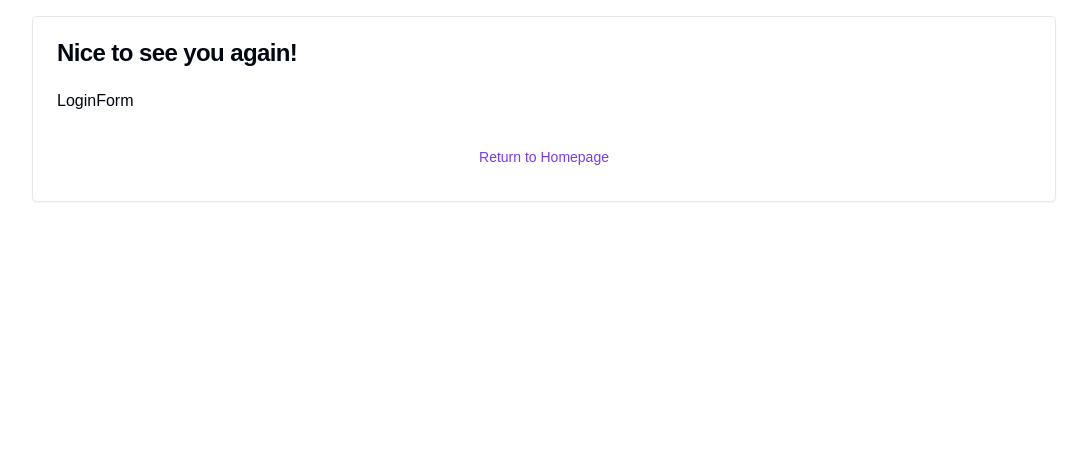
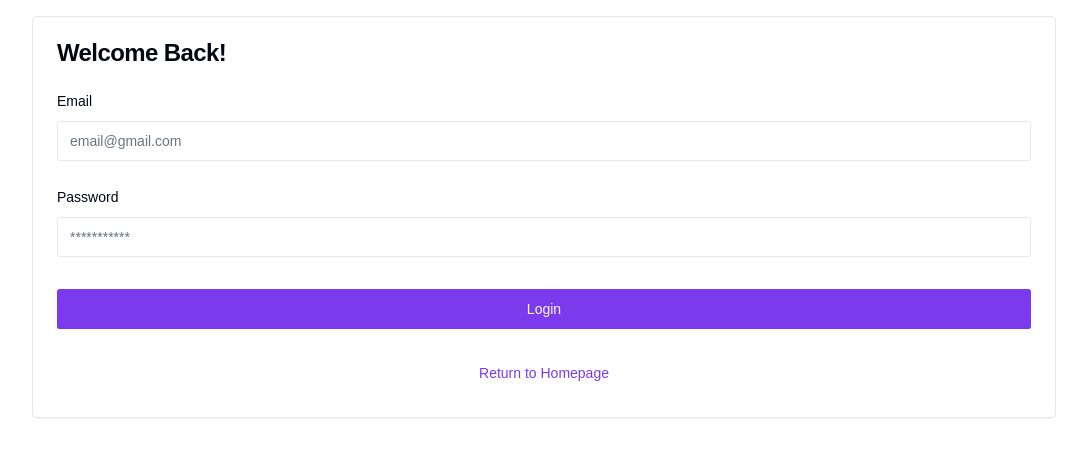
Before and after one commit to shlomiash/promotion-tracker, a Next.js app: page /auth/login in a window 1280 px wide. Shown: the top 456 px of the page, without its empty margins (96-1183 px from the left). Built offline with nearby package versions, Linux system fonts and the light colour scheme.

Commit message:
Now login validation works! only missing handling session and creating our admin credintials
Had problems with the login-schema so I tried to update some packages, eventully i accidently use the 'use server' in the wrong place. fixed that.

```diff
--- a/app/auth/login/page.tsx
+++ b/app/auth/login/page.tsx
@@ -1,4 +1,4 @@
-import LoginForm from "@/components/auth/login-form";
+import {LoginForm} from "@/components/auth/login-form";
 
 // Starting our auth flow
 export default function LoginPage(){
--- a/components/auth/login-form.tsx
+++ b/components/auth/login-form.tsx
@@ -1,12 +1,92 @@
+'use client'
+
 //This is our login form component that will be used in the login page.
 
 import AuthCard from "@/components/auth/auth-card";
+import { LoginSchema } from "@/types/login-schema";
+import { useForm } from "react-hook-form";
+import { z } from "zod";
+import { zodResolver } from "@hookform/resolvers/zod";
+import { Button } from "@/components/ui/button"
+import {
+  Form,
+  FormControl,
+  FormDescription,
+  FormField,
+  FormItem,
+  FormLabel,
+  FormMessage,
+} from "@/components/ui/form"
+import { Input } from "@/components/ui/input"
 
-export default function LoginForm() {
+
+export const LoginForm = () => {
+    const form = useForm<z.infer<typeof LoginSchema>>({
+      resolver: zodResolver(LoginSchema),
+      defaultValues: {
+        email: "",
+        password: "",
+      },
+    });
+
+    const onSubmit =   (values: z.infer<typeof LoginSchema>) => {
+        //Here is where the login locig will be implemented
+    };
+
     return (
-    <AuthCard backButtonHref="/" cardTitle="Nice to see you again!" backButtonLabel="Return to Homepage" >
-        {/* This is where the login form will be */}
-        <h1>LoginForm</h1>
-    </AuthCard>
-    )
-}
+      <AuthCard
+        cardTitle="Welcome Back!"
+        backButtonHref="/"
+        backButtonLabel="Return to Homepage"
+      >
+        <Form {...form}>
+          <form onSubmit={form.handleSubmit(onSubmit)} className="space-y-8">
+            <div className="flex flex-col gap-4">
+              <div>
+                <FormField
+                  control={form.control}
+                  name="email"
+                  render={({ field }) => (
+                    <FormItem>
+                      <FormLabel>Email</FormLabel>
+                      <FormControl>
+                        <Input
+                          placeholder="email@gmail.com"
+                          type="email"
+                          autoComplete="email"
+                          {...field}
+                        />
+                      </FormControl>
+                      <FormDescription/>
+                      <FormMessage/>
+                    </FormItem>
+                  )}
+                />
+              </div>
+              <div>
+              <FormField
+                control={form.control}
+                name="password"
+                render={({ field }) => (
+                  <FormItem>
+                    <FormLabel>Password</FormLabel>
+                    <FormControl>
+                      <Input
+                        placeholder="***********"
+                        type="password"
+                        autoComplete="current-password"
+                        {...field}
+                      />
+                    </FormControl>
+                      <FormMessage/>
+                  </FormItem>
+                )}
+              />
+              </div>
+            </div>
+            <Button type="submit" className="w-full">Login</Button>
+          </form>
+        </Form>
+      </AuthCard>
+    );
+  };
--- /dev/null
+++ b/components/ui/form.tsx
@@ -0,0 +1,178 @@
+"use client"
+
+import * as React from "react"
+import * as LabelPrimitive from "@radix-ui/react-label"
+import { Slot } from "@radix-ui/react-slot"
+import {
+  Controller,
+  ControllerProps,
+  FieldPath,
+  FieldValues,
+  FormProvider,
+  useFormContext,
+} from "react-hook-form"
+
+import { cn } from "@/lib/utils"
+import { Label } from "@/components/ui/label"
+
+const Form = FormProvider
+
+type FormFieldContextValue<
+  TFieldValues extends FieldValues = FieldValues,
+  TName extends FieldPath<TFieldValues> = FieldPath<TFieldValues>
+> = {
+  name: TName
+}
+
+const FormFieldContext = React.createContext<FormFieldContextValue>(
+  {} as FormFieldContextValue
+)
+
+const FormField = <
+  TFieldValues extends FieldValues = FieldValues,
+  TName extends FieldPath<TFieldValues> = FieldPath<TFieldValues>
+>({
+  ...props
+}: ControllerProps<TFieldValues, TName>) => {
+  return (
+    <FormFieldContext.Provider value={{ name: props.name }}>
+      <Controller {...props} />
+    </FormFieldContext.Provider>
+  )
+}
+
+const useFormField = () => {
+  const fieldContext = React.useContext(FormFieldContext)
+  const itemContext = React.useContext(FormItemContext)
+  const { getFieldState, formState } = useFormContext()
+
+  const fieldState = getFieldState(fieldContext.name, formState)
+
+  if (!fieldContext) {
+    throw new Error("useFormField should be used within <FormField>")
+  }
+
+  const { id } = itemContext
+
+  return {
+    id,
+    name: fieldContext.name,
+    formItemId: `${id}-form-item`,
+    formDescriptionId: `${id}-form-item-description`,
+    formMessageId: `${id}-form-item-message`,
+    ...fieldState,
+  }
+}
+
+type FormItemContextValue = {
+  id: string
+}
+
+const FormItemContext = React.createContext<FormItemContextValue>(
+  {} as FormItemContextValue
+)
+
+const FormItem = React.forwardRef<
+  HTMLDivElement,
+  React.HTMLAttributes<HTMLDivElement>
+>(({ className, ...props }, ref) => {
+  const id = React.useId()
+
+  return (
+    <FormItemContext.Provider value={{ id }}>
+      <div ref={ref} className={cn("space-y-2", className)} {...props} />
+    </FormItemContext.Provider>
+  )
+})
+FormItem.displayName = "FormItem"
+
+const FormLabel = React.forwardRef<
+  React.ElementRef<typeof LabelPrimitive.Root>,
+  React.ComponentPropsWithoutRef<typeof LabelPrimitive.Root>
+>(({ className, ...props }, ref) => {
+  const { error, formItemId } = useFormField()
+
+  return (
+    <Label
+      ref={ref}
+      className={cn(error && "text-destructive", className)}
+      htmlFor={formItemId}
+      {...props}
+    />
+  )
+})
+FormLabel.displayName = "FormLabel"
+
+const FormControl = React.forwardRef<
+  React.ElementRef<typeof Slot>,
+  React.ComponentPropsWithoutRef<typeof Slot>
+>(({ ...props }, ref) => {
+  const { error, formItemId, formDescriptionId, formMessageId } = useFormField()
+
+  return (
+    <Slot
+      ref={ref}
+      id={formItemId}
+      aria-describedby={
+        !error
+          ? `${formDescriptionId}`
+          : `${formDescriptionId} ${formMessageId}`
+      }
+      aria-invalid={!!error}
+      {...props}
+    />
+  )
+})
+FormControl.displayName = "FormControl"
+
+const FormDescription = React.forwardRef<
+  HTMLParagraphElement,
+  React.HTMLAttributes<HTMLParagraphElement>
+>(({ className, ...props }, ref) => {
+  const { formDescriptionId } = useFormField()
+
+  return (
+    <p
+      ref={ref}
+      id={formDescriptionId}
+      className={cn("text-sm text-muted-foreground", className)}
+      {...props}
+    />
+  )
+})
+FormDescription.displayName = "FormDescription"
+
+const FormMessage = React.forwardRef<
+  HTMLParagraphElement,
+  React.HTMLAttributes<HTMLParagraphElement>
+>(({ className, children, ...props }, ref) => {
+  const { error, formMessageId } = useFormField()
+  const body = error ? String(error?.message) : children
+
+  if (!body) {
+    return null
+  }
+
+  return (
+    <p
+      ref={ref}
+      id={formMessageId}
+      className={cn("text-sm font-medium text-destructive", className)}
+      {...props}
+    >
+      {body}
+    </p>
+  )
+})
+FormMessage.displayName = "FormMessage"
+
+export {
+  useFormField,
+  Form,
+  FormItem,
+  FormLabel,
+  FormControl,
+  FormDescription,
+  FormMessage,
+  FormField,
+}
--- /dev/null
+++ b/components/ui/input.tsx
@@ -0,0 +1,25 @@
+import * as React from "react"
+
+import { cn } from "@/lib/utils"
+
+export interface InputProps
+  extends React.InputHTMLAttributes<HTMLInputElement> {}
+
+const Input = React.forwardRef<HTMLInputElement, InputProps>(
+  ({ className, type, ...props }, ref) => {
+    return (
+      <input
+        type={type}
+        className={cn(
+          "flex h-10 w-full rounded-md border border-input bg-background px-3 py-2 text-base ring-offset-background file:border-0 file:bg-transparent file:text-sm file:font-medium file:text-foreground placeholder:text-muted-foreground focus-visible:outline-none focus-visible:ring-2 focus-visible:ring-ring focus-visible:ring-offset-2 disabled:cursor-not-allowed disabled:opacity-50 md:text-sm",
+          className
+        )}
+        ref={ref}
+        {...props}
+      />
+    )
+  }
+)
+Input.displayName = "Input"
+
+export { Input }
--- /dev/null
+++ b/components/ui/label.tsx
@@ -0,0 +1,26 @@
+"use client"
+
+import * as React from "react"
+import * as LabelPrimitive from "@radix-ui/react-label"
+import { cva, type VariantProps } from "class-variance-authority"
+
+import { cn } from "@/lib/utils"
+
+const labelVariants = cva(
+  "text-sm font-medium leading-none peer-disabled:cursor-not-allowed peer-disabled:opacity-70"
+)
+
+const Label = React.forwardRef<
+  React.ElementRef<typeof LabelPrimitive.Root>,
+  React.ComponentPropsWithoutRef<typeof LabelPrimitive.Root> &
+    VariantProps<typeof labelVariants>
+>(({ className, ...props }, ref) => (
+  <LabelPrimitive.Root
+    ref={ref}
+    className={cn(labelVariants(), className)}
+    {...props}
+  />
+))
+Label.displayName = LabelPrimitive.Root.displayName
+
+export { Label }
--- a/package.json
+++ b/package.json
@@ -9,6 +9,8 @@
     "lint": "next lint"
   },
   "dependencies": {
+    "@hookform/resolvers": "^3.9.1",
+    "@radix-ui/react-label": "^2.1.0",
     "@radix-ui/react-slot": "^1.1.0",
     "class-variance-authority": "^0.7.0",
     "clsx": "^2.1.1",
@@ -16,8 +18,10 @@
     "next": "15.0.2",
     "react": "19.0.0-rc-02c0e824-20241028",
     "react-dom": "19.0.0-rc-02c0e824-20241028",
+    "react-hook-form": "^7.53.1",
     "tailwind-merge": "^2.5.4",
-    "tailwindcss-animate": "^1.0.7"
+    "tailwindcss-animate": "^1.0.7",
+    "zod": "^3.23.8"
   },
   "devDependencies": {
     "@types/node": "^20",
--- /dev/null
+++ b/types/login-schema.ts
@@ -0,0 +1,6 @@
+import {z} from 'zod'
+
+export const LoginSchema = z.object({
+    email: z.string().email("Invalid email format"),
+    password: z.string().min(6 , {message:"Password must be at least 6 characters long"}),
+  });
```
Also changed, not shown: 1 other file (tests, documents, lock files or other folders).
